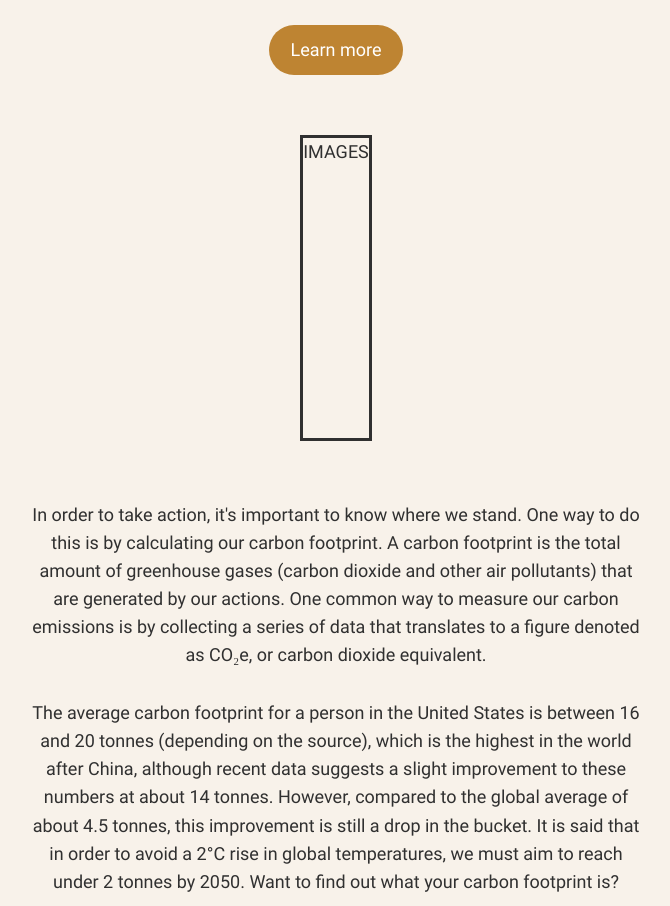
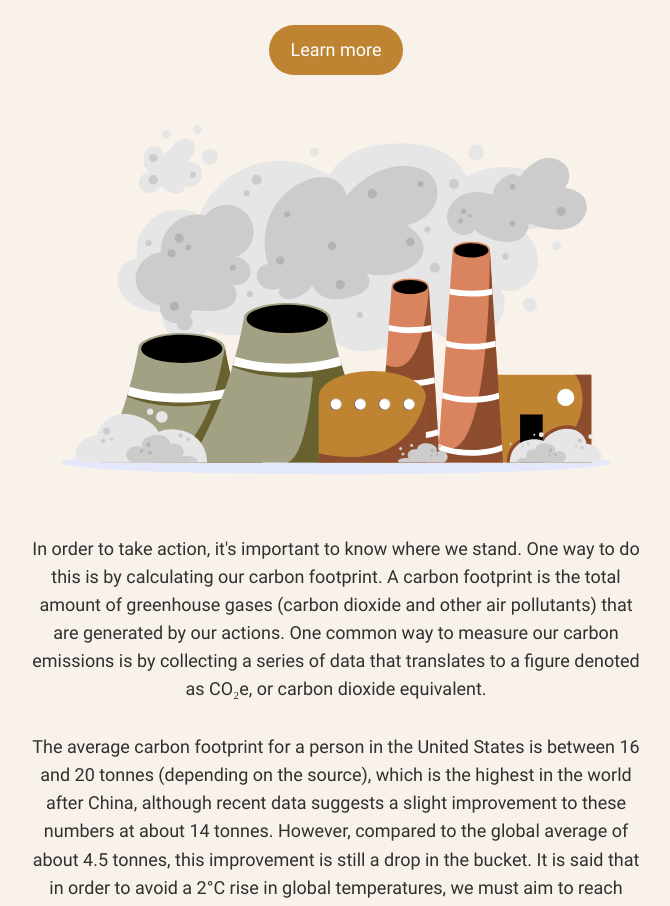
Before and after one commit to hiddencilantro/the-nobrac-initiative, a React (Create React App) app: page / in a window 1280 px wide. Shown: the part 1225-2131 px from the top of the page, without its empty margins (304-974 px from the left). Built offline with nearby package versions, Linux system fonts and the light colour scheme.

Commit message:
new illustration

```diff
--- a/src/App.css
+++ b/src/App.css
@@ -229,11 +229,13 @@
 .Landing a[href="/issues"]:hover {
   background-color: rgba(190, 132, 50, 0.8);
 }
-.Landing .img-photos {
-  border: solid;
+.Landing .img-pollution {
   display: block;
-  height: 300px;
-  margin: 30px 0 60px;
+  width: 550px;
+  height: 350px;
+  background-image: url('./images/landing/img-pollution.svg');
+  background-repeat: no-repeat;
+  margin: 20px 0 60px;
 }
 .Landing p:nth-last-of-type(3) {
   margin: 30px 202px;
--- a/src/components/Landing.js
+++ b/src/components/Landing.js
@@ -25,9 +25,7 @@ function Landing() {
             <div className='link-wrapper'>
                 <Link to="/issues">Learn more</Link>
             </div>
-            <div className='img-photos'>
-                IMAGES
-            </div>
+            <div className='img-pollution' />
             <p>
                 In order to take action, it's important to know where we stand. One way to do this is by calculating our carbon footprint. A carbon footprint is the total amount of greenhouse gases (carbon dioxide and other air pollutants) that are generated by our actions. One common way to measure our carbon emissions is by collecting a series of data that translates to a figure denoted as CO₂e, or carbon dioxide equivalent.
             </p>
```
Also changed, not shown: src/images/landing/img-pollution.svg (added).
